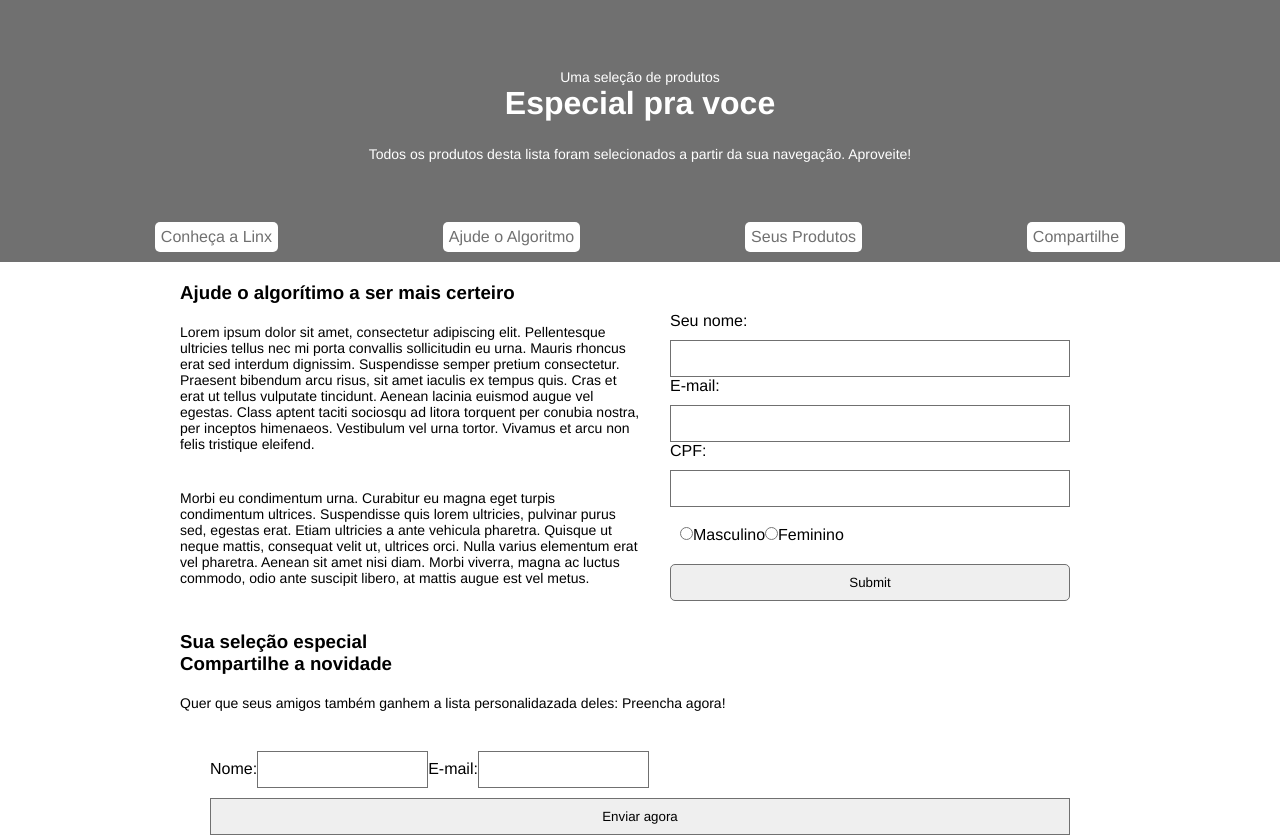
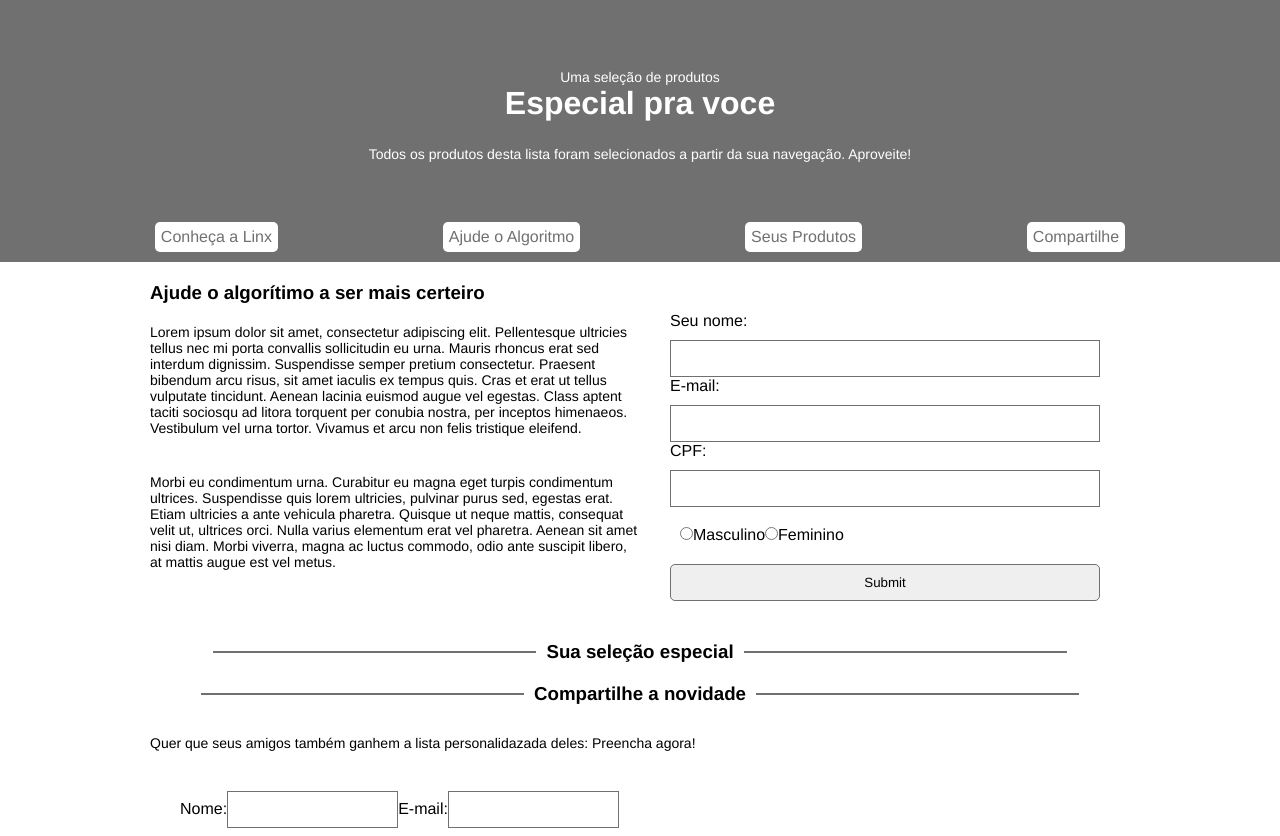
Before and after one commit to IplinskyLeo/linximpulse, a React (Vite) app in the folder todo9/: page / in a window 1280 px wide. Shown: the top 836 px of the page. Built offline with nearby package versions, Linux system fonts and the light colour scheme.

Commit message:
add: (divider)

```diff
--- a/todo9/src/components/Divider/index.css
+++ b/todo9/src/components/Divider/index.css
@@ -1,6 +1,25 @@
-.line {
-    width: 500px;
+.todos{
+    display: flex;
+    align-items: center;
+    justify-content: center;
+    width: 100%;
+}
+
+.div1 {
+    width: 33%;
     height: 2px;
     background-color: #707070;
-    opacity: 0.5;
 }
+
+.div2{
+    display: flex;
+    align-items: center;
+    justify-content: center;
+    padding: 10px;
+}
+
+.div3 {
+    width: 33%;
+    height: 2px;
+    background-color: #707070;
+}
--- a/todo9/src/components/Divider/index.jsx
+++ b/todo9/src/components/Divider/index.jsx
@@ -1,9 +1,20 @@
-
+import './index.css';
 
 export function Divider({ text}) {
     return (
-      <div >
-        <h3>{text}</h3>
+      <div className="todos">
+
+
+        <div className="div1"></div>
+
+        <div className="div2">
+          <h3>{text}</h3>
+        </div>
+
+        <div className="div3"></div>
+
+
       </div>
+
     );
   }
--- a/todo9/src/global.css
+++ b/todo9/src/global.css
@@ -7,8 +7,8 @@
 }
 
 main{
-    margin-left: 180px;
-    margin-right: 180px;
+    margin-left: 150px;
+    margin-right: 150px;
     margin-top: 20px;
 }
 
```
